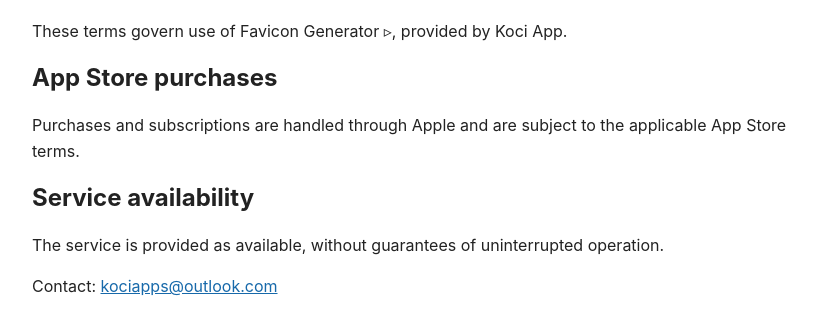
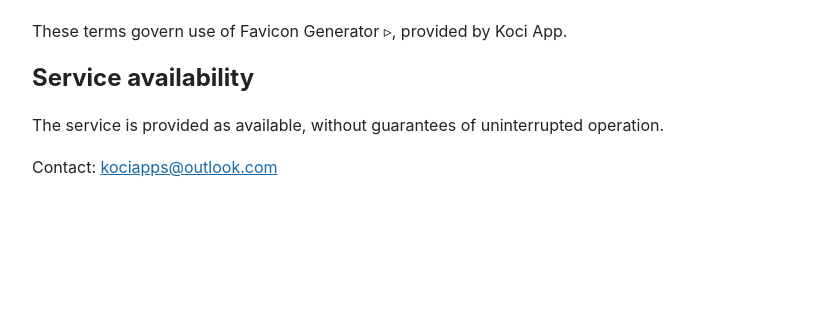
Before and after one commit to kociapp/favicon-generator, a plain HTML site: page term-of-use.html in a window 1280 px wide. Shown: the part 81-416 px from the top of the page, without its empty margins (208-1025 px from the left). Drawn offline with Linux system fonts and the light colour scheme.

Commit message:
Update approved legal artifact: term-of-use.html

```diff
--- a/term-of-use.html
+++ b/term-of-use.html
@@ -3,4 +3,4 @@
 <meta name="viewport" content="width=device-width,initial-scale=1">
 <meta name="robots" content="noindex"><title>Terms of Use - Favicon Generator ▹</title>
 <style>body{font-family:-apple-system,BlinkMacSystemFont,sans-serif;line-height:1.6;max-width:800px;margin:40px auto;padding:0 20px;color:#222}h1,h2{line-height:1.2}a{color:#1769aa}</style>
-</head><body><h1>Terms and Conditions</h1><p>These terms govern use of Favicon Generator ▹, provided by Koci App.</p><h2>App Store purchases</h2><p>Purchases and subscriptions are handled through Apple and are subject to the applicable App Store terms.</p><h2>Service availability</h2><p>The service is provided as available, without guarantees of uninterrupted operation.</p><p>Contact: <a href="mailto:kociapps@outlook.com">kociapps@outlook.com</a></p></body></html>
+</head><body><h1>Terms and Conditions</h1><p>These terms govern use of Favicon Generator ▹, provided by Koci App.</p><h2>Service availability</h2><p>The service is provided as available, without guarantees of uninterrupted operation.</p><p>Contact: <a href="mailto:kociapps@outlook.com">kociapps@outlook.com</a></p></body></html>
```
